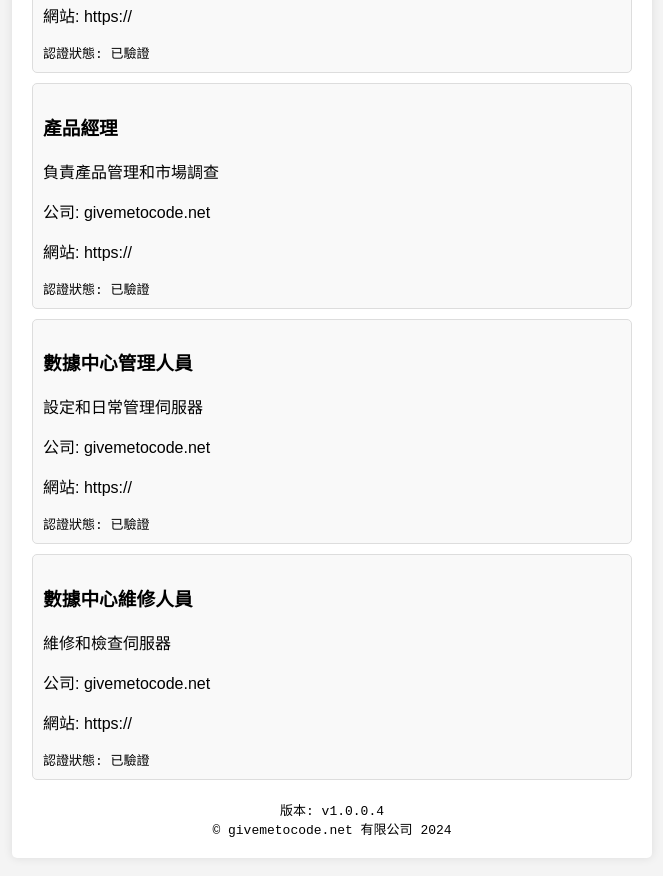
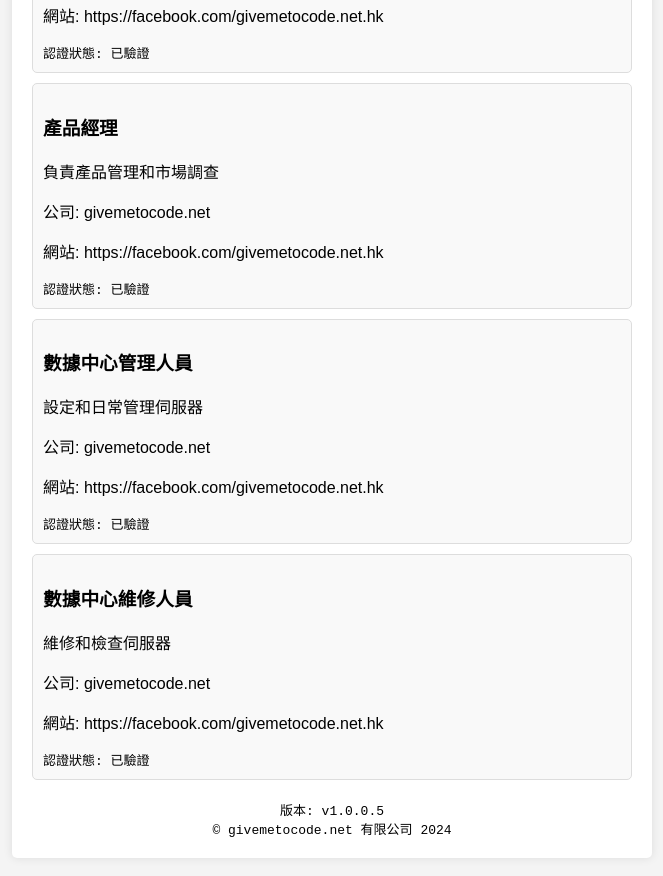
Before and after one commit to Jensenleung2465/GOD-FINDER, a plain HTML site: page index.html in a window 1280 px wide. Shown: the part 336-1212 px from the top of the page, without its empty margins (308-971 px from the left). Drawn offline with Linux system fonts and the light colour scheme.

Commit message:
Update index.html

```diff
--- a/index.html
+++ b/index.html
@@ -61,7 +61,7 @@
             <p id="no-jobs" style="display: none;">沒有招聘信息。</p>
         </div>
 
-        <center><code>版本: v1.0.0.4<br>&copy; givemetocode.net 有限公司 2024</code></center>
+        <center><code>版本: v1.0.0.5<br>&copy; givemetocode.net 有限公司 2024</code></center>
 
         <!--<h2>添加招聘信息</h2>
         <p>要添加招聘信息，请修改代码中的 `addJob` 函数。</p>
@@ -74,8 +74,8 @@
 
     <script>
         let jobs = [
-            { title: '軟件工程師' , description: '負責開發和修復軟件' , company: 'givemetocode.net' , website: 'https://' , check: '已驗證'},
-            { title: '產品經理', description: '負責產品管理和市場調查' , company: 'givemetocode.net' , website: 'https://' , check: '已驗證'}
+            { title: '軟件工程師' , description: '負責開發和修復軟件' , company: 'givemetocode.net' , website: 'https://facebook.com/givemetocode.net.hk' , check: '已驗證'},
+            { title: '產品經理', description: '負責產品管理和市場調查' , company: 'givemetocode.net' , website: 'https://facebook.com/givemetocode.net.hk' , check: '已驗證'}
         ];
 
         // 添加招聘信息的函数
@@ -112,8 +112,8 @@
         setTimeout(() => {
             // 在这里添加新的招聘信息
             //addJob('', '');
-            addJob('數據中心管理人員', '設定和日常管理伺服器', 'givemetocode.net', 'https://', '已驗證');
-            addJob('數據中心維修人員', '維修和檢查伺服器', 'givemetocode.net', 'https://', '已驗證');
+            addJob('數據中心管理人員', '設定和日常管理伺服器', 'givemetocode.net', 'https://facebook.com/givemetocode.net.hk', '已驗證');
+            addJob('數據中心維修人員', '維修和檢查伺服器', 'givemetocode.net', 'https://facebook.com/givemetocode.net.hk', '已驗證');
             loadingBar.style.display = 'none'; // 隐藏加载条
         }, 1580); // 模拟延迟
     </script>
```
